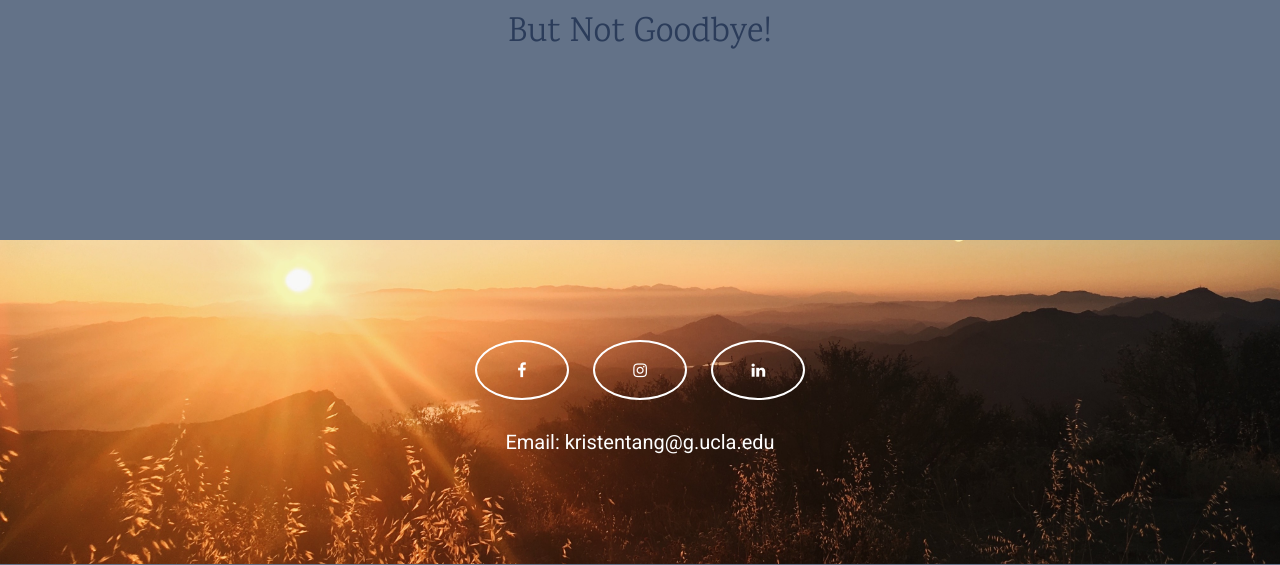
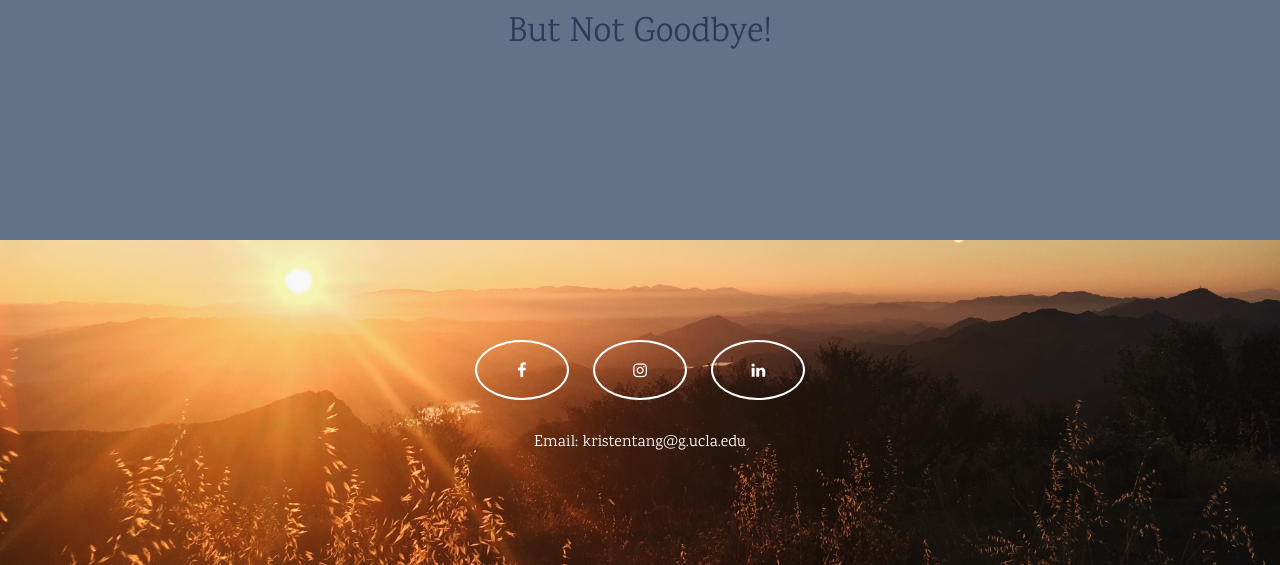
Before and after one commit to kristentang/kristentang.github.io, a PHP site: page /blog.html in a window 1280 px wide. Shown: the part 1527-2092 px from the top of the page. Run offline with PHP 8.4, Linux system fonts and the light colour scheme; some web fonts are replaced.

Commit message:
Add files via upload

```diff
--- a/Kristen.css
+++ b/Kristen.css
@@ -76,7 +76,7 @@ a:hover {
 }
 
 a {
-  color: #24334c;
+  color: #2b3c5a;
 }
 
 .BlogTitles a:hover {
@@ -99,6 +99,10 @@ h3{
   padding-left: 60px;
   font-size: 40px;
   margin: 0px;
+}
+
+h4 {
+  font-weight: normal;
 }
 
 p {
--- a/blog.html
+++ b/blog.html
@@ -83,7 +83,7 @@
   <a href = "https://www.instagram.com/kristen.tang/" class = "fa fa-instagram"></a>
   <a href = "https://www.linkedin.com/in/kristen-t-a1a4b6a9/" class = "fa fa-linkedin"></a>
   <br>
-  <p>Email: kristentang@g.ucla.edu<p>
+  <h4>Email: kristentang@g.ucla.edu</h4>
 </footer>
 
 
```
